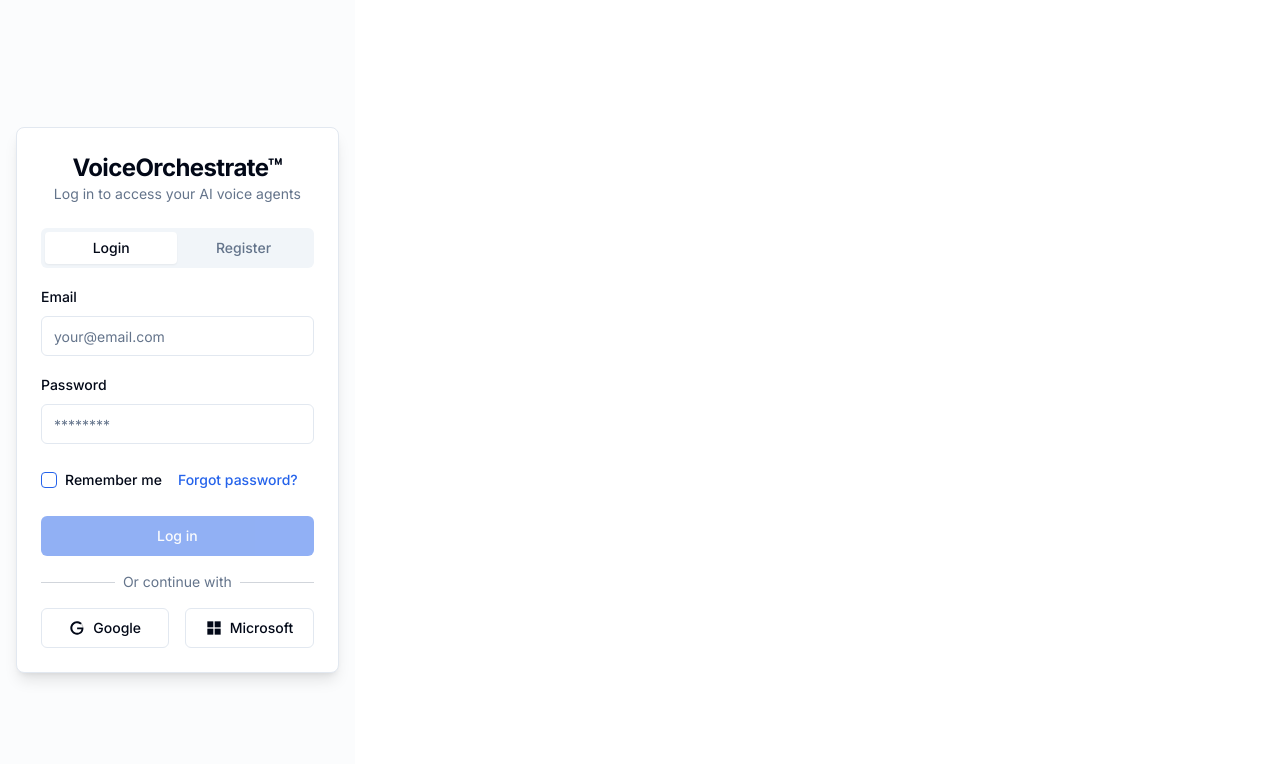
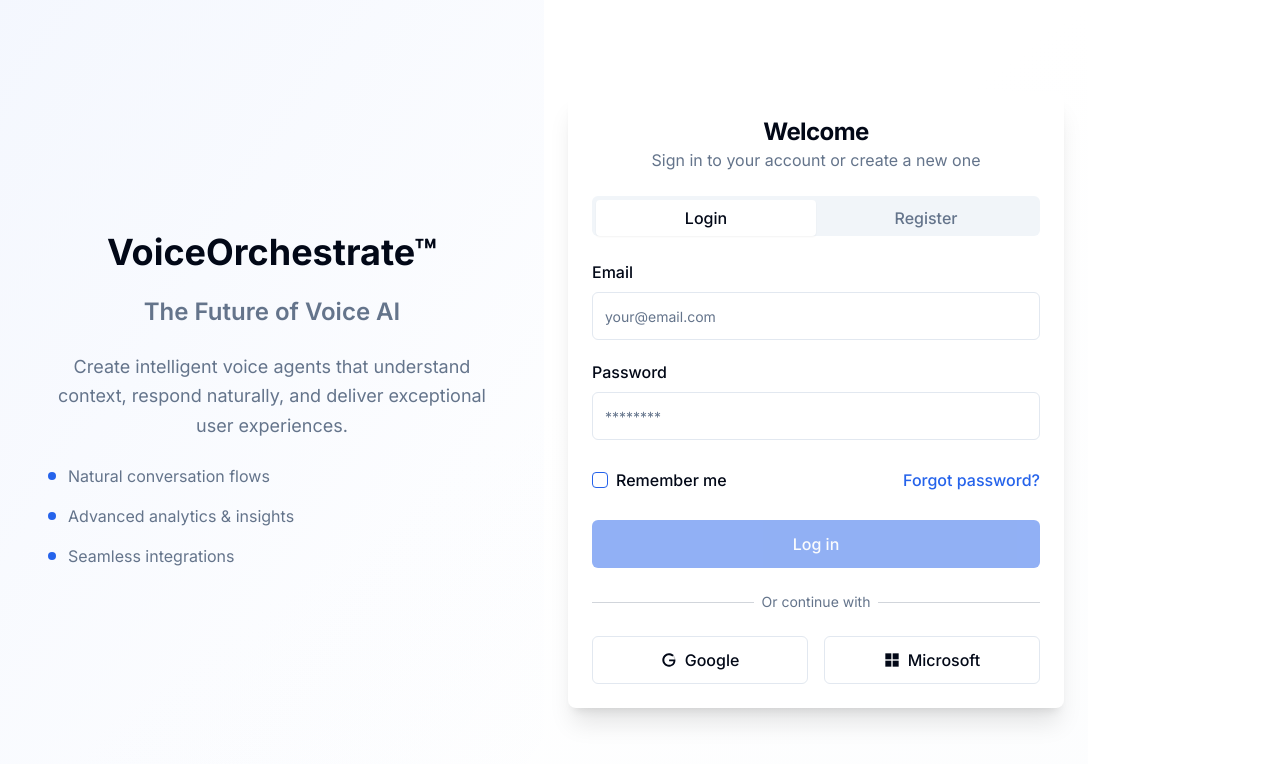
Before and after one commit to kobe-finance/voice-orchestrate-hub, a React (Vite) app: page /login in a window 1280 px wide. Shown: the top 764 px of the page. Built offline with nearby package versions, Linux system fonts and the light colour scheme.

Commit message:
Fix: Implement landing page and auth page layout changes
- Make the home page the landing page, accessible without authentication.
- Remove the sidebar from the landing page.
- Redesign the login and registration pages for a full-width desktop layout.
- Fix build errors related to test imports.

```diff
--- a/src/pages/Auth.tsx
+++ b/src/pages/Auth.tsx
@@ -70,7 +70,7 @@ const Auth = () => {
       password: "",
       rememberMe: false,
     },
-    mode: "onChange", // Validate on change for better UX
+    mode: "onChange",
   });
 
   const registerForm = useForm<RegisterFormData>({
@@ -86,7 +86,6 @@ const Auth = () => {
     mode: "onChange",
   });
 
-  // Enhanced form submission handlers
   const onLoginSubmit = async (values: LoginFormData) => {
     setLoading(true);
     try {
@@ -126,7 +125,6 @@ const Auth = () => {
     setLoading(true);
     console.log(`SSO login with ${provider}`);
     toast.info(`Redirecting to ${provider} for authentication...`);
-    // Simulate SSO flow
     setTimeout(() => setLoading(false), 2000);
   };
 
@@ -174,54 +172,96 @@ const Auth = () => {
   };
 
   return (
-    <div className="flex items-center justify-center min-h-screen bg-secondary/30 px-4">
+    <div className="min-h-screen bg-gradient-to-br from-background via-background to-secondary/20">
+      <div className="grid lg:grid-cols-2 min-h-screen">
+        {/* Left side - Branding/Information */}
+        <div className="hidden lg:flex flex-col justify-center items-center px-12 bg-gradient-to-br from-primary/5 to-accent-orange/5">
+          <motion.div
+            initial={{ opacity: 0, x: -50 }}
+            animate={{ opacity: 1, x: 0 }}
+            transition={{ duration: 0.6 }}
+            className="max-w-md text-center space-y-6"
+          >
+            <div className="text-4xl font-bold">
+              VoiceOrchestrate<span className="text-accent-orange">™</span>
+            </div>
+            <h2 className="text-2xl font-semibold text-muted-foreground">
+              The Future of Voice AI
+            </h2>
+            <p className="text-lg text-muted-foreground leading-relaxed">
+              Create intelligent voice agents that understand context, respond naturally, and deliver exceptional user experiences.
+            </p>
+            <div className="space-y-4 text-left">
+              <div className="flex items-center gap-3">
+                <div className="w-2 h-2 bg-primary rounded-full"></div>
+                <span className="text-muted-foreground">Natural conversation flows</span>
+              </div>
+              <div className="flex items-center gap-3">
+                <div className="w-2 h-2 bg-primary rounded-full"></div>
+                <span className="text-muted-foreground">Advanced analytics & insights</span>
+              </div>
+              <div className="flex items-center gap-3">
+                <div className="w-2 h-2 bg-primary rounded-full"></div>
+                <span className="text-muted-foreground">Seamless integrations</span>
+              </div>
+            </div>
+          </motion.div>
+        </div>
+
+        {/* Right side - Auth Form */}
+        <div className="flex items-center justify-center px-6 py-12">
           <motion.div
             variants={containerVariants}
             initial="hidden"
             animate="visible"
             exit="exit"
+            className="w-full max-w-lg"
           >
-        <Card className="w-full max-w-md shadow-lg">
-          <CardHeader className="space-y-1">
+            <Card className="shadow-xl border-0">
+              <CardHeader className="space-y-1 text-center pb-6">
                 <motion.div
                   initial={{ scale: 0.9 }}
                   animate={{ scale: 1 }}
                   transition={{ duration: 0.3, delay: 0.1 }}
                 >
-              <CardTitle className="text-2xl font-bold text-center">VoiceOrchestrate™</CardTitle>
-              <CardDescription className="text-center">
-                Log in to access your AI voice agents
+                  <div className="lg:hidden text-2xl font-bold mb-2">
+                    VoiceOrchestrate<span className="text-accent-orange">™</span>
+                  </div>
+                  <CardTitle className="text-2xl font-bold">Welcome</CardTitle>
+                  <CardDescription className="text-base">
+                    Sign in to your account or create a new one
                   </CardDescription>
                 </motion.div>
               </CardHeader>
-          <CardContent>
+              <CardContent className="space-y-6">
                 <Tabs defaultValue="login" className="w-full">
-              <TabsList className="grid w-full grid-cols-2 mb-4">
-                <TabsTrigger value="login">Login</TabsTrigger>
-                <TabsTrigger value="register">Register</TabsTrigger>
+                  <TabsList className="grid w-full grid-cols-2 mb-6">
+                    <TabsTrigger value="login" className="text-base">Login</TabsTrigger>
+                    <TabsTrigger value="register" className="text-base">Register</TabsTrigger>
                   </TabsList>
 
                   <AnimatePresence mode="wait">
-                <TabsContent value="login">
+                    <TabsContent value="login" className="space-y-6">
                       <motion.div
                         variants={formVariants}
                         initial="hidden"
                         animate="visible"
                       >
                         <Form {...loginForm}>
-                      <form onSubmit={loginForm.handleSubmit(onLoginSubmit)} className="space-y-4">
+                          <form onSubmit={loginForm.handleSubmit(onLoginSubmit)} className="space-y-5">
                             <motion.div variants={fieldVariants}>
                               <FormField
                                 control={loginForm.control}
                                 name="email"
                                 render={({ field }) => (
                                   <FormItem>
-                                <FormLabel>Email</FormLabel>
+                                    <FormLabel className="text-base">Email</FormLabel>
                                     <FormControl>
                                       <Input
                                         placeholder="your@email.com"
                                         type="email"
                                         autoComplete="email"
+                                        className="h-12 text-base"
                                         {...field}
                                       />
                                     </FormControl>
@@ -237,12 +277,13 @@ const Auth = () => {
                                 name="password"
                                 render={({ field }) => (
                                   <FormItem>
-                                <FormLabel>Password</FormLabel>
+                                    <FormLabel className="text-base">Password</FormLabel>
                                     <FormControl>
                                       <Input
                                         type="password"
                                         placeholder="********"
                                         autoComplete="current-password"
+                                        className="h-12 text-base"
                                         {...field}
                                       />
                                     </FormControl>
@@ -267,7 +308,7 @@ const Auth = () => {
                                         onCheckedChange={field.onChange}
                                       />
                                     </FormControl>
-                                <FormLabel className="text-sm">Remember me</FormLabel>
+                                    <FormLabel className="text-base">Remember me</FormLabel>
                                   </FormItem>
                                 )}
                               />
@@ -275,7 +316,7 @@ const Auth = () => {
                                 type="button"
                                 variant="link"
                                 onClick={handleForgotPassword}
-                            className="text-sm"
+                                className="text-base p-0"
                               >
                                 Forgot password?
                               </Button>
@@ -284,15 +325,10 @@ const Auth = () => {
                             <motion.div variants={fieldVariants}>
                               <Button
                                 type="submit"
-                            className="w-full"
+                                className="w-full h-12 text-base font-medium"
                                 disabled={isLoading || !loginForm.formState.isValid}
                               >
-                            <motion.span
-                              animate={isLoading ? { opacity: [1, 0.5, 1] } : { opacity: 1 }}
-                              transition={{ repeat: isLoading ? Infinity : 0, duration: 1 }}
-                            >
                                 {isLoading ? "Logging in..." : "Log in"}
-                            </motion.span>
                               </Button>
                             </motion.div>
                           </form>
@@ -300,14 +336,14 @@ const Auth = () => {
                       </motion.div>
                     </TabsContent>
 
-                <TabsContent value="register">
+                    <TabsContent value="register" className="space-y-6">
                       <motion.div
                         variants={formVariants}
                         initial="hidden"
                         animate="visible"
                       >
                         <Form {...registerForm}>
-                      <form onSubmit={registerForm.handleSubmit(onRegisterSubmit)} className="space-y-4">
+                          <form onSubmit={registerForm.handleSubmit(onRegisterSubmit)} className="space-y-5">
                             <motion.div
                               variants={fieldVariants}
                               className="grid grid-cols-2 gap-4"
@@ -317,11 +353,12 @@ const Auth = () => {
                                 name="firstName"
                                 render={({ field }) => (
                                   <FormItem>
-                                <FormLabel>First Name</FormLabel>
+                                    <FormLabel className="text-base">First Name</FormLabel>
                                     <FormControl>
                                       <Input
                                         placeholder="John"
                                         autoComplete="given-name"
+                                        className="h-12 text-base"
                                         {...field}
                                       />
                                     </FormControl>
@@ -334,11 +371,12 @@ const Auth = () => {
                                 name="lastName"
                                 render={({ field }) => (
                                   <FormItem>
-                                <FormLabel>Last Name</FormLabel>
+                                    <FormLabel className="text-base">Last Name</FormLabel>
                                     <FormControl>
                                       <Input
                                         placeholder="Doe"
                                         autoComplete="family-name"
+                                        className="h-12 text-base"
                                         {...field}
                                       />
                                     </FormControl>
@@ -354,12 +392,13 @@ const Auth = () => {
                                 name="email"
                                 render={({ field }) => (
                                   <FormItem>
-                                <FormLabel>Email</FormLabel>
+                                    <FormLabel className="text-base">Email</FormLabel>
                                     <FormControl>
                                       <Input
                                         placeholder="your@email.com"
                                         type="email"
                                         autoComplete="email"
+                                        className="h-12 text-base"
                                         {...field}
                                       />
                                     </FormControl>
@@ -375,12 +414,13 @@ const Auth = () => {
                                 name="password"
                                 render={({ field }) => (
                                   <FormItem>
-                                <FormLabel>Password</FormLabel>
+                                    <FormLabel className="text-base">Password</FormLabel>
                                     <FormControl>
                                       <Input
                                         type="password"
                                         placeholder="********"
                                         autoComplete="new-password"
+                                        className="h-12 text-base"
                                         {...field}
                                       />
                                     </FormControl>
@@ -396,12 +436,13 @@ const Auth = () => {
                                 name="confirmPassword"
                                 render={({ field }) => (
                                   <FormItem>
-                                <FormLabel>Confirm Password</FormLabel>
+                                    <FormLabel className="text-base">Confirm Password</FormLabel>
                                     <FormControl>
                                       <Input
                                         type="password"
                                         placeholder="********"
                                         autoComplete="new-password"
+                                        className="h-12 text-base"
                                         {...field}
                                       />
                                     </FormControl>
@@ -424,7 +465,7 @@ const Auth = () => {
                                       />
                                     </FormControl>
                                     <div className="space-y-1 leading-none">
-                                  <FormLabel className="text-sm">
+                                      <FormLabel className="text-base">
                                         I accept the <a href="/terms" className="underline">terms and conditions</a>
                                       </FormLabel>
                                     </div>
@@ -436,15 +477,10 @@ const Auth = () => {
                             <motion.div variants={fieldVariants}>
                               <Button
                                 type="submit"
-                            className="w-full"
+                                className="w-full h-12 text-base font-medium"
                                 disabled={isLoading || !registerForm.formState.isValid}
                               >
-                            <motion.span
-                              animate={isLoading ? { opacity: [1, 0.5, 1] } : { opacity: 1 }}
-                              transition={{ repeat: isLoading ? Infinity : 0, duration: 1 }}
-                            >
                                 {isLoading ? "Creating account..." : "Create account"}
-                            </motion.span>
                               </Button>
                             </motion.div>
                           </form>
@@ -458,7 +494,7 @@ const Auth = () => {
                   initial={{ opacity: 0 }}
                   animate={{ opacity: 1 }}
                   transition={{ delay: 0.5 }}
-              className="relative my-4"
+                  className="relative my-6"
                 >
                   <div className="absolute inset-0 flex items-center">
                     <div className="w-full border-t border-gray-300"></div>
@@ -476,32 +512,30 @@ const Auth = () => {
                   transition={{ delay: 0.6 }}
                   className="grid grid-cols-2 gap-4"
                 >
-              <motion.div whileHover={{ scale: 1.02 }} whileTap={{ scale: 0.98 }}>
                   <Button
                     variant="outline"
                     onClick={() => handleSSOLogin("Google")}
-                  className="flex items-center justify-center gap-2 w-full"
+                    className="flex items-center justify-center gap-2 h-12 text-base"
                     disabled={isLoading}
                   >
                     <GoogleIcon />
                     Google
                   </Button>
-              </motion.div>
-              <motion.div whileHover={{ scale: 1.02 }} whileTap={{ scale: 0.98 }}>
                   <Button
                     variant="outline"
                     onClick={() => handleSSOLogin("Microsoft")}
-                  className="flex items-center justify-center gap-2 w-full"
+                    className="flex items-center justify-center gap-2 h-12 text-base"
                     disabled={isLoading}
                   >
                     <MicrosoftIcon />
                     Microsoft
                   </Button>
                 </motion.div>
-            </motion.div>
               </CardContent>
             </Card>
           </motion.div>
+        </div>
+      </div>
     </div>
   );
 };
```
Also changed, not shown: src/App.tsx (+62 -73 lines), 2 other files (tests, documents, lock files or other folders). Lines whose indentation alone changed are shown as unchanged.
